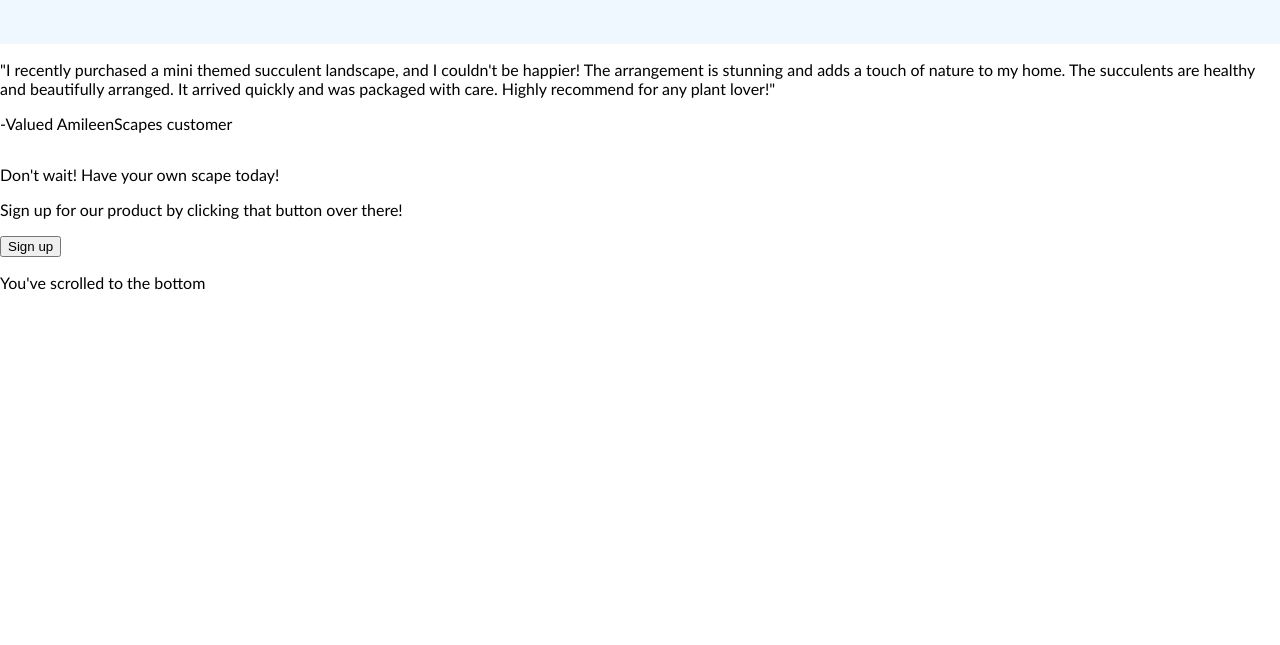
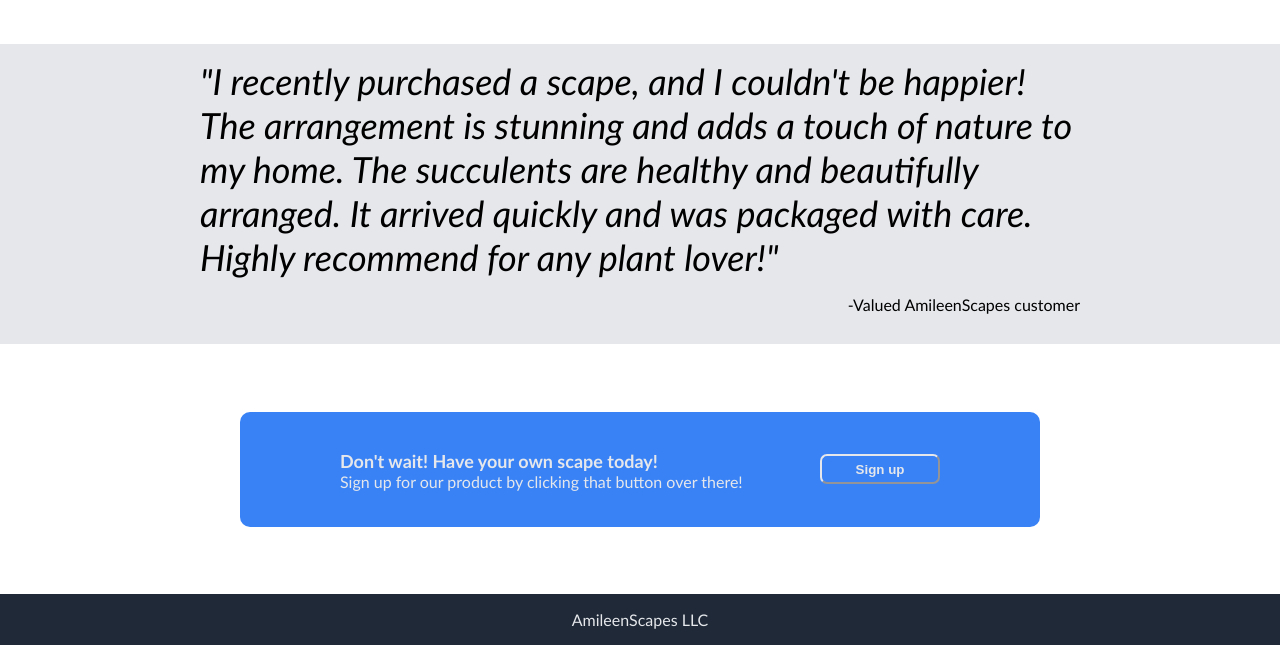
Before and after one commit to megiva/amileen-scapes, a plain HTML site: page index.html in a window 1280 px wide. Shown: the part 756-1401 px from the top of the page. Before the commit the page ends 1064 px from the top, so only its background shows below. Drawn offline with Linux system fonts and the light colour scheme.

Commit message:
Style quote, call to action, and footer

```diff
--- a/index.html
+++ b/index.html
@@ -54,22 +54,24 @@
 
     <!--QUOTE-->
     <div class="container3">
-        <p class="quote">"I recently purchased a mini themed succulent landscape, and I couldn't be happier! The arrangement is stunning and adds a touch of nature to my home. The succulents are healthy and beautifully arranged. It arrived quickly and was packaged with care. Highly recommend for any plant lover!"</p>
+        <p class="quote">"I recently purchased a scape, and I couldn't be happier! The arrangement is stunning and adds a touch of nature to my home. The succulents are healthy and beautifully arranged. It arrived quickly and was packaged with care. Highly recommend for any plant lover!"</p>
         <p class="signoff">-Valued AmileenScapes customer</p>
     </div>
 
     <!--CALL-->
     <div class="container4">
-        <div class="text2">
-            <p class="calltoaction">Don't wait! Have your own scape today!</p>
-            <p>Sign up for our product by clicking that button over there!</p>
+        <div class="content">
+            <div class="text2">
+                <p class="calltoaction">Don't wait! Have your own scape today!</p>
+                <p class="sign">Sign up for our product by clicking that button over there!</p>
+            </div>
+            <button>Sign up</button>
         </div>
-        <button>Sign up</button>
     </div>
 
     <!--FOOTER-->
     <div class="container5">
-        <p>You've scrolled to the bottom</p>
+        <p>AmileenScapes LLC</p>
     </div>
 </body>
 </html>
--- a/style.css
+++ b/style.css
@@ -42,6 +42,12 @@
     text-decoration: none;
     font-size: 18px;
     color: #E5E7EB;
+    font-weight: 300;
+
+}
+
+.s {
+    margin-top: 0;
 }
 
 .welcome {
@@ -75,7 +81,7 @@
     display: flex;
     flex-direction: column;
     height: 400px;
-    background-color: aliceblue;
+    justify-content: center;
 }
 .container2 {
     display: flex;
@@ -103,3 +109,74 @@
     display: flex;
     justify-content: center;
 }
+
+/* QUOTE */
+.container3 {
+    display: flex;
+    flex-direction: column;
+    height : 300px;
+    background-color: #e5e7eb;
+    padding: 0 200px;
+    justify-content: center;
+}
+
+.quote {
+    font-size: 36px;
+    font-weight: lighter;
+    font-style: italic;
+    margin: 0;
+}
+
+.signoff {
+    display: flex;
+    justify-content: end;
+}
+
+/* CALL */
+.container4 {
+    display: flex;
+    align-items: center;
+    justify-content: center;
+    height: 250px;
+    background-color:white;
+    padding: 0 200px;
+}
+
+.content {
+    display: flex;
+    justify-content: space-between;
+    align-items: center;
+    background-color: #3882f6;
+    border-radius: 10px;
+    width: 600px;
+    padding: 20px 100px;
+    color:#E5E7EB;
+}
+
+.calltoaction {
+    font-size: 18px;
+    font-weight: 700;
+    margin-bottom:0;
+}
+
+.sign {
+    margin-top: 0;
+}
+
+.content button {
+    width: 120px;
+    height: 30px;
+    border-radius: 7px;
+    border-color: #E5E7EB;
+    background-color:#3882f6;
+    color:#E5E7EB;
+    font-weight: bolder;
+}
+
+/* FOOTER */
+
+.container5 {
+    background-color: #1F2937;
+    color:#E5E7EB;
+    text-align: center;
+}
```
